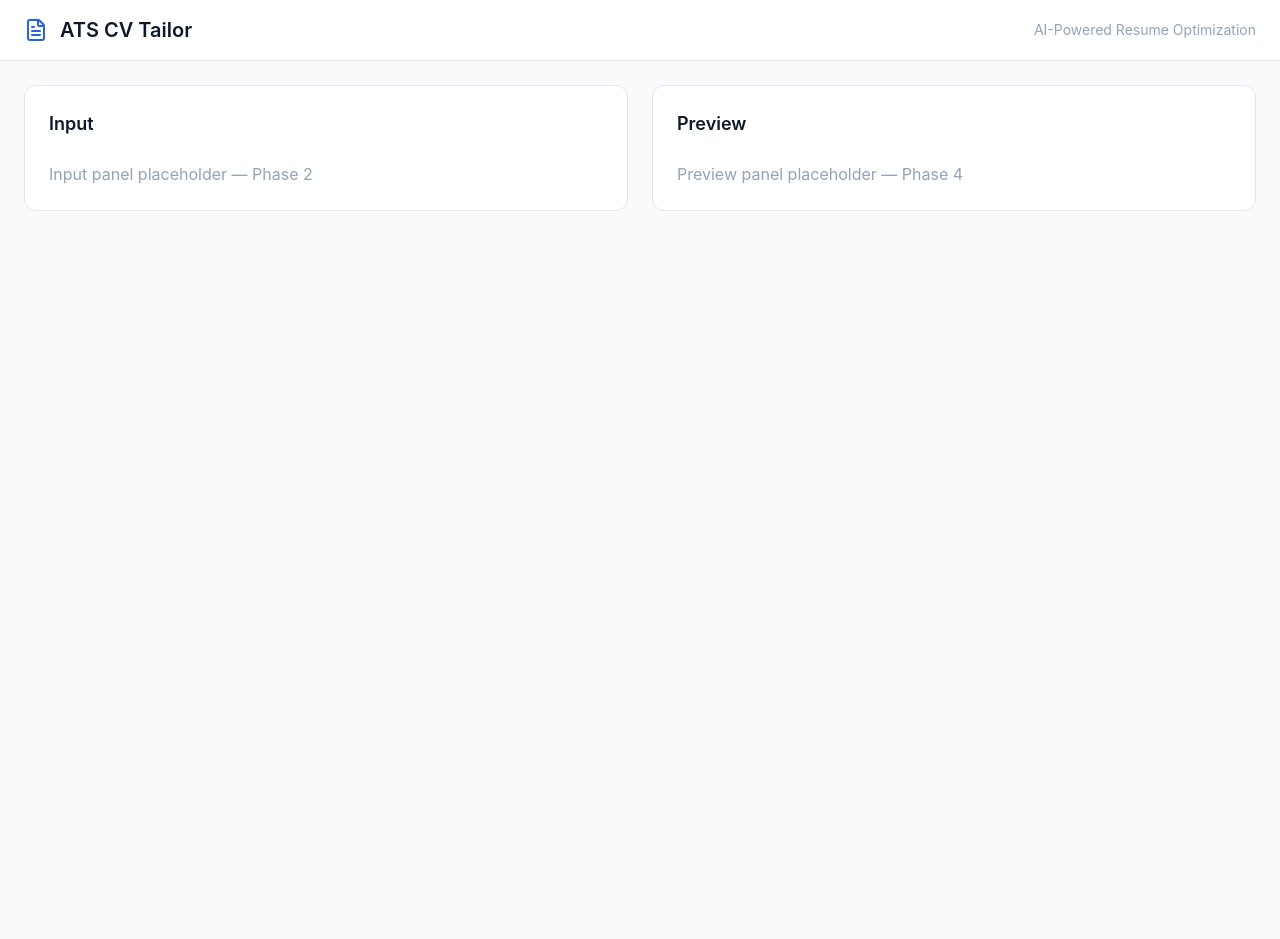
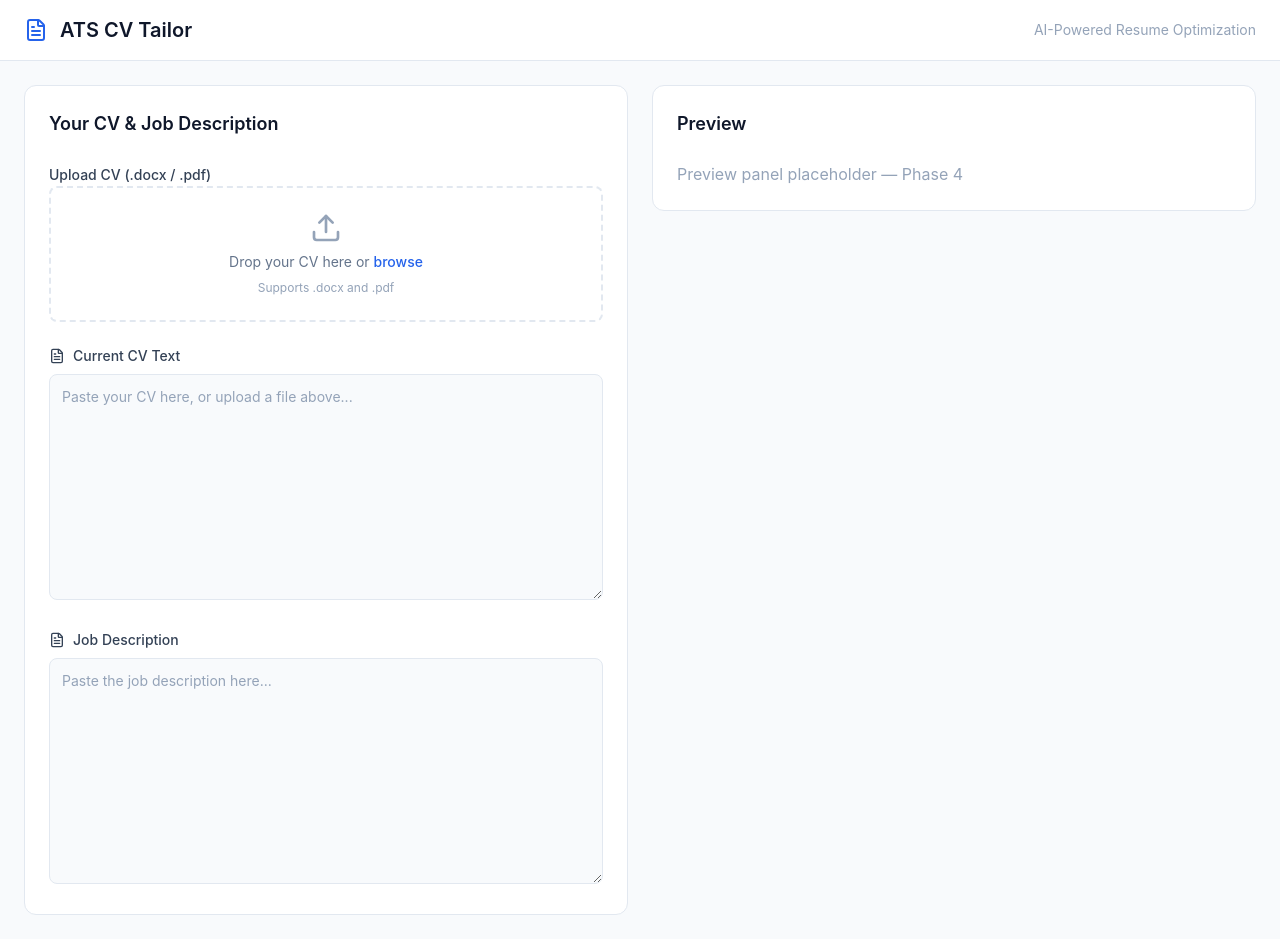
Before and after one commit to FranelaDemvla/custom-cv-tailor, a React (Vite) app: page / in a window 1280 px wide. Before the commit the page ends 800 px from the top, so only its background shows below. Built offline with nearby package versions, Linux system fonts and the light colour scheme.

Commit message:
Phase 2: Input & Parsing Engine
- InputPanel: CV/JD textareas, drag-and-drop file upload (.docx/.pdf)
- parserService: mammoth for .docx, pdf-parse for .pdf with text cleanup
- Fix lint warnings (unused params/vars in stub files)
- .vscode/settings: suppress Tailwind v4 unknown at-rule warnings

```diff
--- a/package.json
+++ b/package.json
@@ -16,6 +16,7 @@
     "lucide-react": "^1.24.0",
     "mammoth": "^1.12.0",
     "openai": "^6.46.0",
+    "pdf-parse": "^2.4.5",
     "react": "^19.2.7",
     "react-dom": "^19.2.7",
     "tailwind-merge": "^3.6.0",
--- a/src/components/InputPanel.jsx
+++ b/src/components/InputPanel.jsx
@@ -1,8 +1,127 @@
+import { useState, useRef, useCallback } from 'react'
+import { Upload, FileText, Loader2, AlertCircle } from 'lucide-react'
+import { clsx } from 'clsx'
+import { parseCVFile } from '../services/parserService'
+
 export default function InputPanel() {
+  const [cvText, setCvText] = useState('')
+  const [jdText, setJdText] = useState('')
+  const [isParsing, setIsParsing] = useState(false)
+  const [parseError, setParseError] = useState(null)
+  const [isDragging, setIsDragging] = useState(false)
+  const fileInputRef = useRef(null)
+
+  const handleFile = useCallback(async (file) => {
+    setIsParsing(true)
+    setParseError(null)
+    try {
+      const text = await parseCVFile(file)
+      setCvText(text)
+    } catch (err) {
+      setParseError(err.message || 'Failed to parse file')
+    } finally {
+      setIsParsing(false)
+    }
+  }, [])
+
+  const handleDrop = useCallback((e) => {
+    e.preventDefault()
+    setIsDragging(false)
+    const file = e.dataTransfer.files[0]
+    if (file) handleFile(file)
+  }, [handleFile])
+
+  const handleDragOver = useCallback((e) => {
+    e.preventDefault()
+    setIsDragging(true)
+  }, [])
+
+  const handleDragLeave = useCallback((e) => {
+    e.preventDefault()
+    setIsDragging(false)
+  }, [])
+
+  const handleFileSelect = useCallback((e) => {
+    const file = e.target.files[0]
+    if (file) handleFile(file)
+    e.target.value = ''
+  }, [handleFile])
+
   return (
     <div className="bg-white rounded-xl border border-surface-200 p-6 space-y-6">
-      <h2 className="text-lg font-semibold text-surface-900">Input</h2>
-      <p className="text-surface-400">Input panel placeholder — Phase 2</p>
+      <h2 className="text-lg font-semibold text-surface-900">Your CV & Job Description</h2>
+
+      <div className="space-y-2">
+        <label className="text-sm font-medium text-surface-700">Upload CV (.docx / .pdf)</label>
+        <div
+          onDrop={handleDrop}
+          onDragOver={handleDragOver}
+          onDragLeave={handleDragLeave}
+          onClick={() => fileInputRef.current?.click()}
+          className={clsx(
+            'border-2 border-dashed rounded-lg p-6 text-center cursor-pointer transition-colors',
+            isDragging
+              ? 'border-brand-500 bg-brand-50'
+              : 'border-surface-200 hover:border-surface-300 hover:bg-surface-50'
+          )}
+        >
+          {isParsing ? (
+            <div className="flex flex-col items-center gap-2 text-surface-500">
+              <Loader2 className="w-8 h-8 animate-spin" />
+              <span className="text-sm">Parsing file...</span>
+            </div>
+          ) : (
+            <div className="flex flex-col items-center gap-2">
+              <Upload className="w-8 h-8 text-surface-400" />
+              <span className="text-sm text-surface-500">
+                Drop your CV here or <span className="text-brand-600 font-medium">browse</span>
+              </span>
+              <span className="text-xs text-surface-400">Supports .docx and .pdf</span>
+            </div>
+          )}
+          <input
+            ref={fileInputRef}
+            type="file"
+            accept=".docx,.pdf"
+            onChange={handleFileSelect}
+            className="hidden"
+          />
+        </div>
+        {parseError && (
+          <div className="flex items-center gap-2 text-red-600 text-sm">
+            <AlertCircle className="w-4 h-4 shrink-0" />
+            {parseError}
+          </div>
+        )}
+      </div>
+
+      <div className="space-y-2">
+        <label className="text-sm font-medium text-surface-700 flex items-center gap-2">
+          <FileText className="w-4 h-4" />
+          Current CV Text
+        </label>
+        <textarea
+          value={cvText}
+          onChange={(e) => setCvText(e.target.value)}
+          placeholder="Paste your CV here, or upload a file above..."
+          rows={10}
+          className="w-full rounded-lg border border-surface-200 bg-surface-50 p-3 text-sm text-surface-800 placeholder:text-surface-400 focus:outline-none focus:ring-2 focus:ring-brand-500 focus:border-transparent resize-y"
+        />
+      </div>
+
+      <div className="space-y-2">
+        <label className="text-sm font-medium text-surface-700 flex items-center gap-2">
+          <FileText className="w-4 h-4" />
+          Job Description
+        </label>
+        <textarea
+          value={jdText}
+          onChange={(e) => setJdText(e.target.value)}
+          placeholder="Paste the job description here..."
+          rows={10}
+          className="w-full rounded-lg border border-surface-200 bg-surface-50 p-3 text-sm text-surface-800 placeholder:text-surface-400 focus:outline-none focus:ring-2 focus:ring-brand-500 focus:border-transparent resize-y"
+        />
+      </div>
     </div>
   )
 }
--- a/src/services/openaiService.js
+++ b/src/services/openaiService.js
@@ -1,4 +1,4 @@
-export async function tailorCV(cvText, jobDescription) {
+export async function tailorCV(_cvText, _jobDescription) {
   // Phase 3: OpenAI integration
   throw new Error('Not implemented')
 }
--- a/src/services/parserService.js
+++ b/src/services/parserService.js
@@ -1,4 +1,30 @@
-export async function parseFile(file) {
-  // Phase 2: File parsing with mammoth
-  throw new Error('Not implemented')
+import mammoth from 'mammoth'
+
+function cleanText(text) {
+  return text
+    .replace(/\r\n/g, '\n')
+    .replace(/\n{3,}/g, '\n\n')
+    .replace(/[ \t]+/g, ' ')
+    .replace(/^\s+|\s+$/gm, '')
+    .trim()
 }
+
+export async function parseDocx(file) {
+  const buffer = await file.arrayBuffer()
+  const result = await mammoth.extractRawText({ arrayBuffer: buffer })
+  return cleanText(result.value)
+}
+
+export async function parsePdf(file) {
+  const buffer = await file.arrayBuffer()
+  const pdfParse = (await import('pdf-parse')).default
+  const data = await pdfParse(Buffer.from(buffer))
+  return cleanText(data.text)
+}
+
+export async function parseCVFile(file) {
+  const ext = file.name.split('.').pop().toLowerCase()
+  if (ext === 'docx') return parseDocx(file)
+  if (ext === 'pdf') return parsePdf(file)
+  throw new Error(`Unsupported file type: .${ext}. Please upload a .docx or .pdf file.`)
+}
--- a/src/services/pdfService.js
+++ b/src/services/pdfService.js
@@ -1,4 +1,4 @@
-export async function generatePDF(data) {
+export async function generatePDF(_data) {
   // Phase 4: PDF generation with @react-pdf/renderer
   throw new Error('Not implemented')
 }
--- a/src/templates/ResumeTemplate.jsx
+++ b/src/templates/ResumeTemplate.jsx
@@ -1,4 +1,4 @@
-import { Document, Page, Text, View, StyleSheet } from '@react-pdf/renderer'
+import { Document, Page, Text, StyleSheet } from '@react-pdf/renderer'
 
 const styles = StyleSheet.create({
   page: {
```
Also changed, not shown: 1 other file (tests, documents, lock files or other folders).
